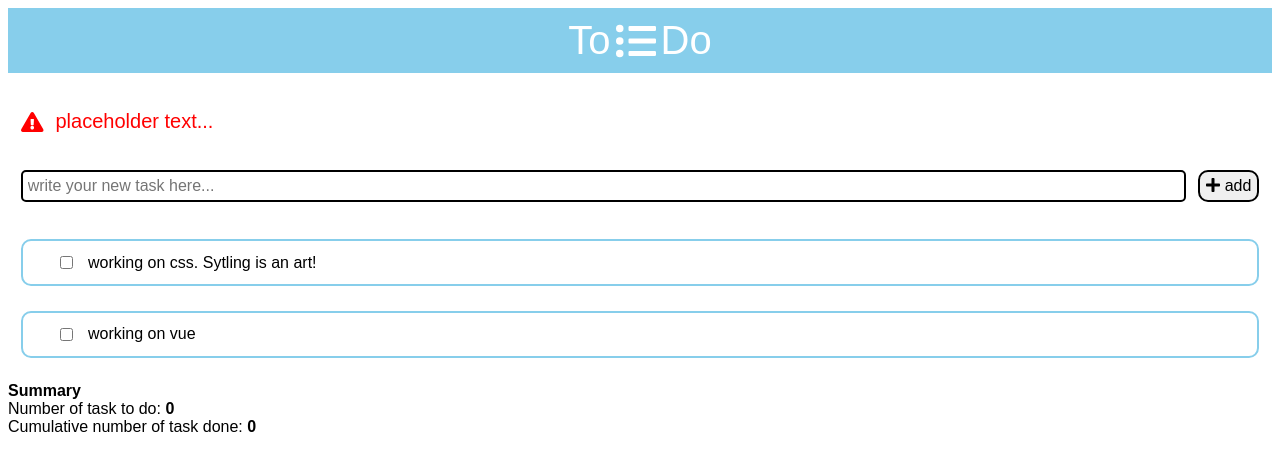
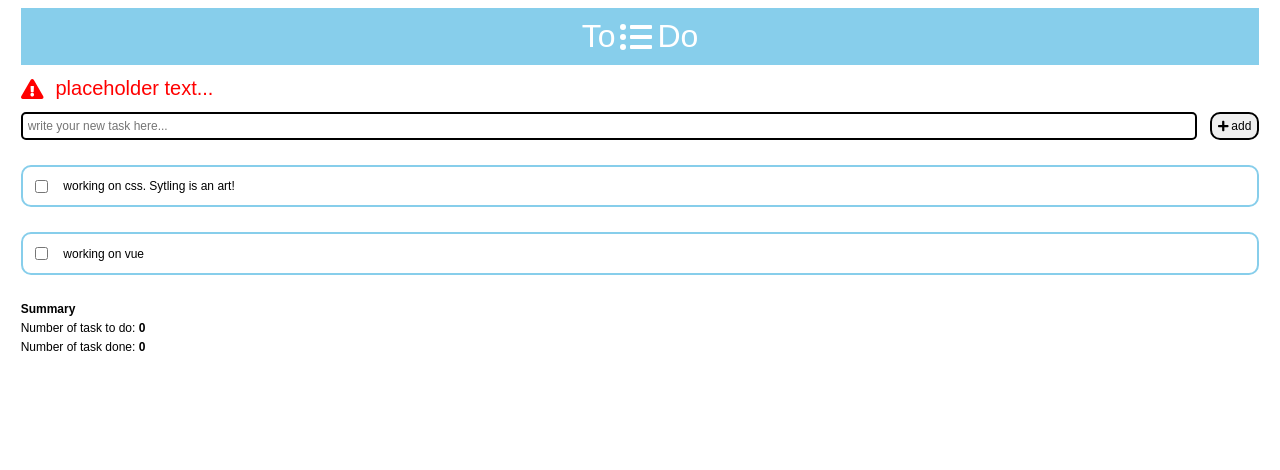
Before and after one commit to aaronsum1102/todo-vue, a Vue app: page / in a window 1280 px wide. Shown: the top 470 px of the page. Built offline with nearby package versions, Linux system fonts and the light colour scheme.

Commit message:
add summary of todos

```diff
--- a/src/App.vue
+++ b/src/App.vue
@@ -1,22 +1,19 @@
 <template>
     <div class="app">
-        <Header/>
-        <Body/>
-        <Summary/>
+        <Header class="header"/>
+        <Body class="body" />
     </div>
 </template>
 
 <script>
-import Header from './components/pages/Header.vue'
-import Body from './components/pages/Body.vue'
-import Summary from './components/atoms/SummaryMessage.vue'
+import Header from './components/views/Header.vue'
+import Body from './components/views/Body.vue'
 
 export default {
   name: 'app',
   components: {
     Header,
-    Body,
-    Summary
+    Body
   }
 }
 </script>
@@ -24,5 +21,17 @@ export default {
 <style>
     .app {
         font-family: Arial, Helvetica, sans-serif;
+        margin-left: 1%;
+        margin-right: 1%;
+    }
+
+    .app .header {
+        font-size: 4vh;
+        color: #FFFFFF;
+        background-color: skyblue;
+    }
+
+    .app .body {
+        font-size: 1.5vh;
     }
 </style>
--- /dev/null
+++ b/src/components/atoms/BaseSummaryMessage.vue
@@ -0,0 +1,27 @@
+<template>
+  <p class="summary">
+    <span id="summary-title"><b>Summary</b></span><br/> Number of task to do: <strong>{{taskToDo}}</strong><br/> Number of task done: <strong>{{taksCompleted}}</strong>
+  </p>
+</template>
+
+<script>
+export default {
+  name: 'BaseSummaryMessage',
+  props: {
+    taksCompleted: {
+      type: Number,
+      default: 0
+    },
+    taskToDo: {
+      type: Number,
+      default: 0
+    }
+  }
+}
+</script>
+
+<style scoped>
+  .summary {
+    line-height: 1.6;
+  }
+</style>
--- a/src/components/atoms/SummaryMessage.vue
+++ /dev/null
@@ -1,23 +0,0 @@
-<template>
-    <div class="summary">
-        <span id="section-title"><b>Summary</b></span><br/>
-        Number of task to do: <b>{{taskToDo}}</b><br/>
-        Cumulative number of task done: <b>{{taksCompleted}}</b>
-    </div>
-</template>
-
-<script>
-export default {
-  name: 'Summary',
-  props: {
-    taksCompleted: {
-      type: Number,
-      default: 0
-    },
-    taskToDo: {
-      type: Number,
-      default: 0
-    }
-  }
-}
-</script>
--- a/src/components/molecules/AlertMessage.vue
+++ b/src/components/molecules/AlertMessage.vue
@@ -1,7 +1,7 @@
 <template>
     <div class="alert-message">
         <font-awesome-icon id="icon" icon="exclamation-triangle" />
-        <Message id="message" :message="message" />
+        <message id="message" :message="message" />
     </div>
 </template>
 
--- a/src/components/molecules/Title.vue
+++ b/src/components/molecules/AppTitle.vue
@@ -1,8 +1,8 @@
 <template>
   <div class="title">
-    <Message class="message" :message="messageOnLeft" />
+    <message class="message" :message="messageOnLeft" />
     <font-awesome-icon icon="list-ul" />
-    <Message class="message" :message="messageOnRight" />
+    <message class="message" :message="messageOnRight" />
   </div>
 </template>
 
--- a/src/components/molecules/InputForm.vue
+++ b/src/components/molecules/InputForm.vue
@@ -1,6 +1,6 @@
 <template>
     <div class="input-form">
-        <Input class="input" placeholder="write your new task here..." />
+        <base-input-text class="input" placeholder="write your new task here..." />
         <button class="button">
                     <font-awesome-icon id="icon" icon="plus"/> add
                 </button>
@@ -8,12 +8,12 @@
 </template>
 
 <script>
-import InputText from '../atoms/InputText.vue'
+import BaseInputText from '../atoms/BaseInputText.vue'
 
 export default {
   name: 'InputForm',
   components: {
-    InputText
+    BaseInputText
   }
 }
 </script>
@@ -29,13 +29,13 @@ export default {
         border-radius: 5px;
         flex: 1;
         padding: 5px;
-        font-size: 2vh;
+        font-size: inherit;
     }
 
     .input-form .button {
         border: 2px solid;
         border-radius: 10px;
         margin-left: 1%;
-        font-size: 2vh;
+        font-size: inherit;
     }
 </style>
--- a/src/components/molecules/ToDoItem.vue
+++ b/src/components/molecules/ToDoListItem.vue
@@ -1,15 +1,15 @@
 <template>
     <div class="todo-item">
         <input class="status" type="checkbox">
-        <ToDoMessage class="details" :message="description" />
+        <to-do-item-message class="details" :message="description" />
     </div>
 </template>
 
 <script>
-import ToDoMessage from '../atoms/TextMessage.vue'
+import ToDoItemMessage from '../atoms/TextMessage.vue'
 
 export default {
-  name: 'ToDoItem',
+  name: 'ToDoListItem',
   props: {
     description: {
       type: String,
@@ -17,7 +17,7 @@ export default {
     }
   },
   components: {
-    ToDoMessage
+    ToDoItemMessage
   }
 }
 </script>
@@ -34,13 +34,12 @@ export default {
     }
 
     .todo-item .status {
-        margin-left: 3%;
+        margin-left: 1%;
         align-self: center;
     }
 
     .todo-item .details {
         padding: 1%;
         flex: 1;
-        ;
     }
 </style>
--- a/src/components/organisms/ToDoList.vue
+++ b/src/components/organisms/ToDoList.vue
@@ -1,11 +1,11 @@
 <template>
   <div class="todo-list">
-    <ToDoItem class="item" v-for="todo in todos" v-bind:key="todo.id" :todo="todo" :description="todo.item" />
+    <to-do-list-item class="item" v-for="todo in todos" v-bind:key="todo.id" :todo="todo" :description="todo.item" />
   </div>
 </template>
 
 <script>
-import ToDoItem from '../molecules/ToDoItem.vue'
+import ToDoListItem from '../molecules/ToDoListItem.vue'
 
 export default {
   name: 'ToDoList',
@@ -21,7 +21,7 @@ export default {
     }
   },
   components: {
-    ToDoItem
+    ToDoListItem
   }
 }
 </script>
--- a/src/components/pages/Body.vue
+++ /dev/null
@@ -1,44 +0,0 @@
-<template>
-    <div class="body">
-        <AlertMessage class="section-margin" v-if="indicator.toDisplay" message="placeholder text..." />
-        <InputForm class="section-margin" />
-        <ToDoList class="section-margin" id="todo-list" />
-    </div>
-</template>
-
-<script>
-import ToDoList from '../organisms/ToDoList.vue'
-import InputForm from '../molecules/InputForm.vue'
-import AlertMessage from '../molecules/AlertMessage.vue'
-
-export default {
-  name: 'Body',
-  data: function () {
-    return {
-      indicator: {
-        toDisplay: true
-      }
-    }
-  },
-  components: {
-    ToDoList,
-    InputForm,
-    AlertMessage
-  }
-}
-</script>
-
-<style scoped>
-    .section-margin {
-        margin-top: 3%;
-    }
-
-    .body {
-        margin-left: 1%;
-        margin-right: 1%;
-    }
-
-    .body #todo-list {
-        font-size: 2vh;
-    }
-</style>
--- /dev/null
+++ b/src/components/views/Body.vue
@@ -0,0 +1,38 @@
+<template>
+    <div class="body">
+        <p>
+            <alert-message v-if="indicator.toDisplay" message="placeholder text..." />
+        </p>
+        <p>
+            <input-form />
+        </p>
+        <p>
+            <to-do-list />
+        </p>
+        <base-summary-message />
+    </div>
+</template>
+
+<script>
+import ToDoList from '../organisms/ToDoList.vue'
+import InputForm from '../molecules/InputForm.vue'
+import AlertMessage from '../molecules/AlertMessage.vue'
+import BaseSummaryMessage from '../atoms/BaseSummaryMessage.vue'
+
+export default {
+  name: 'Body',
+  data: function () {
+    return {
+      indicator: {
+        toDisplay: true
+      }
+    }
+  },
+  components: {
+    ToDoList,
+    InputForm,
+    AlertMessage,
+    BaseSummaryMessage
+  }
+}
+</script>
--- a/src/components/pages/Header.vue
+++ b/src/components/views/Header.vue
@@ -1,25 +1,22 @@
 <template>
     <div class="header">
-        <Title message-on-left="To" message-on-right="Do" />
+        <app-title message-on-left="To" message-on-right="Do" />
     </div>
 </template>
 
 <script>
-import Title from '../molecules/Title.vue'
+import AppTitle from '../molecules/AppTitle.vue'
 
 export default {
   name: 'Header',
   components: {
-    Title
+    AppTitle
   }
 }
 </script>
 
 <style scoped>
     .header {
-        color: #FFFFFF;
-        background-color: skyblue;
         padding: 5px;
-        font-size: 5vh;
     }
 </style>
```
Also changed, not shown: src/components/atoms/BaseInputText.vue (renamed from src/components/atoms/InputText.vue).
